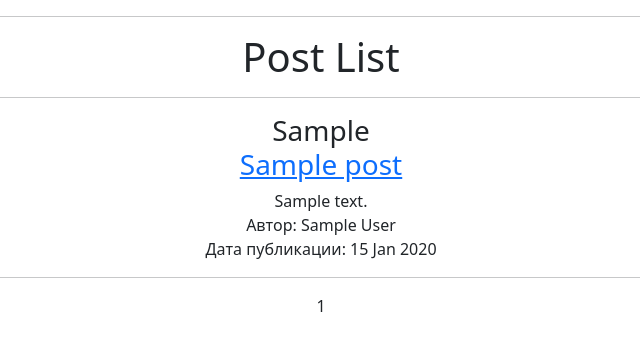
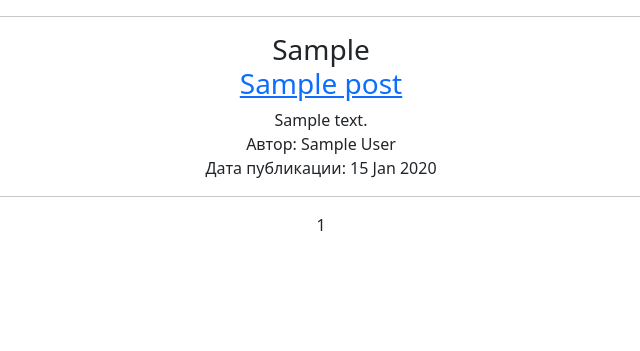
Before and after one commit to Met-s/D_16, a Django app: template bulletin/board/templates/board/post_list.html in a window 1280 px wide. Shown: the part 56-407 px from the top of the page, without its empty margins (319-959 px from the left). Run offline with Django 3.2, Linux system fonts and the light colour scheme; the template is opened without the code that fills it: most values are stand-ins (such as "Sample title", 1, 10 or a date in 2020); some libraries are stand-ins or nearby versions.

```diff
--- a/bulletin/board/templates/board/post_list.html
+++ b/bulletin/board/templates/board/post_list.html
@@ -5,8 +5,6 @@
 
 {% block content %}
     {% load static %}
-    <hr>
-    <h1>Post List</h1>
     <hr>
     {% for post in posts %}
 <h3>
```
Also changed, not shown: bulletin/board/templates/board/post.html (+5 -3 lines), bulletin/db.sqlite3.
